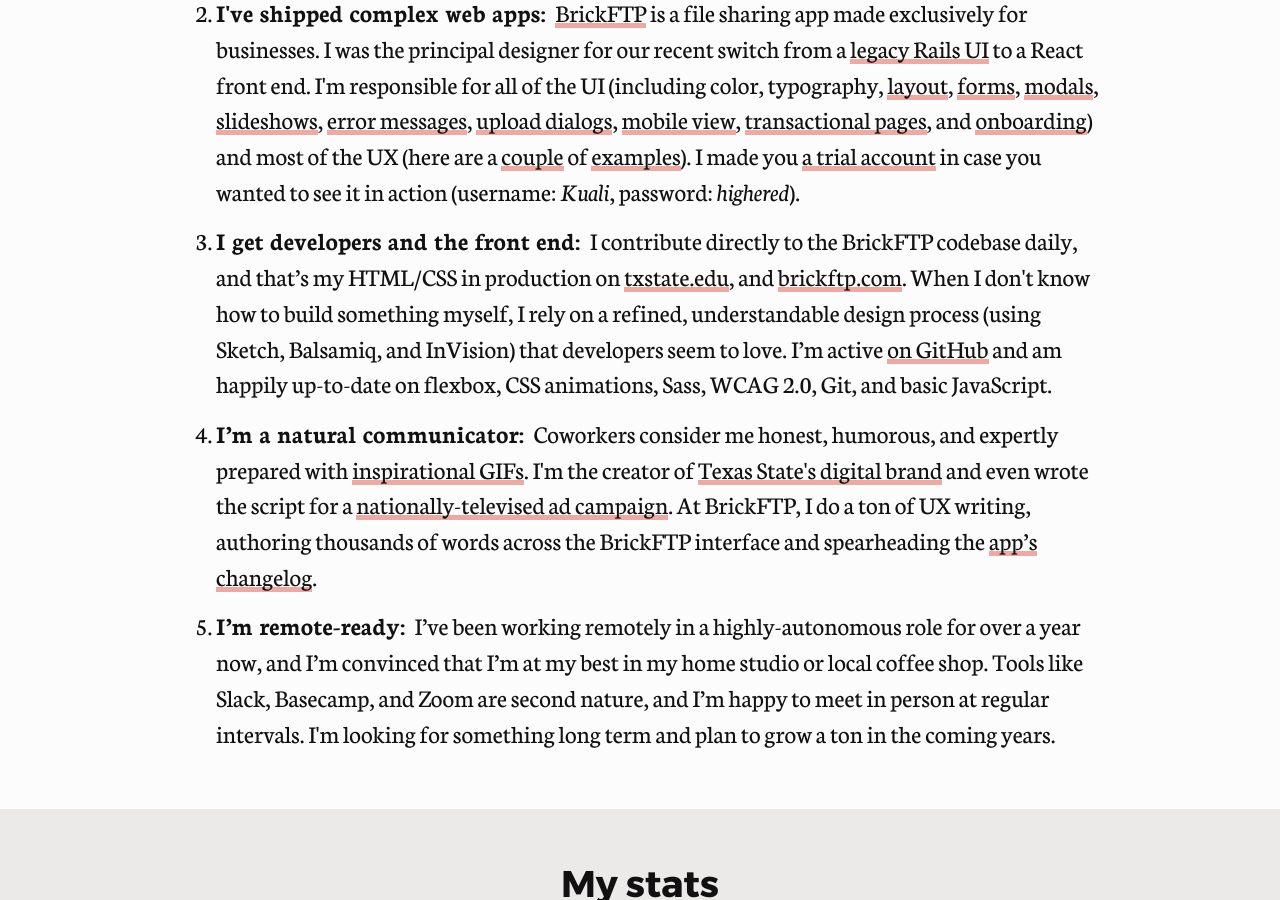
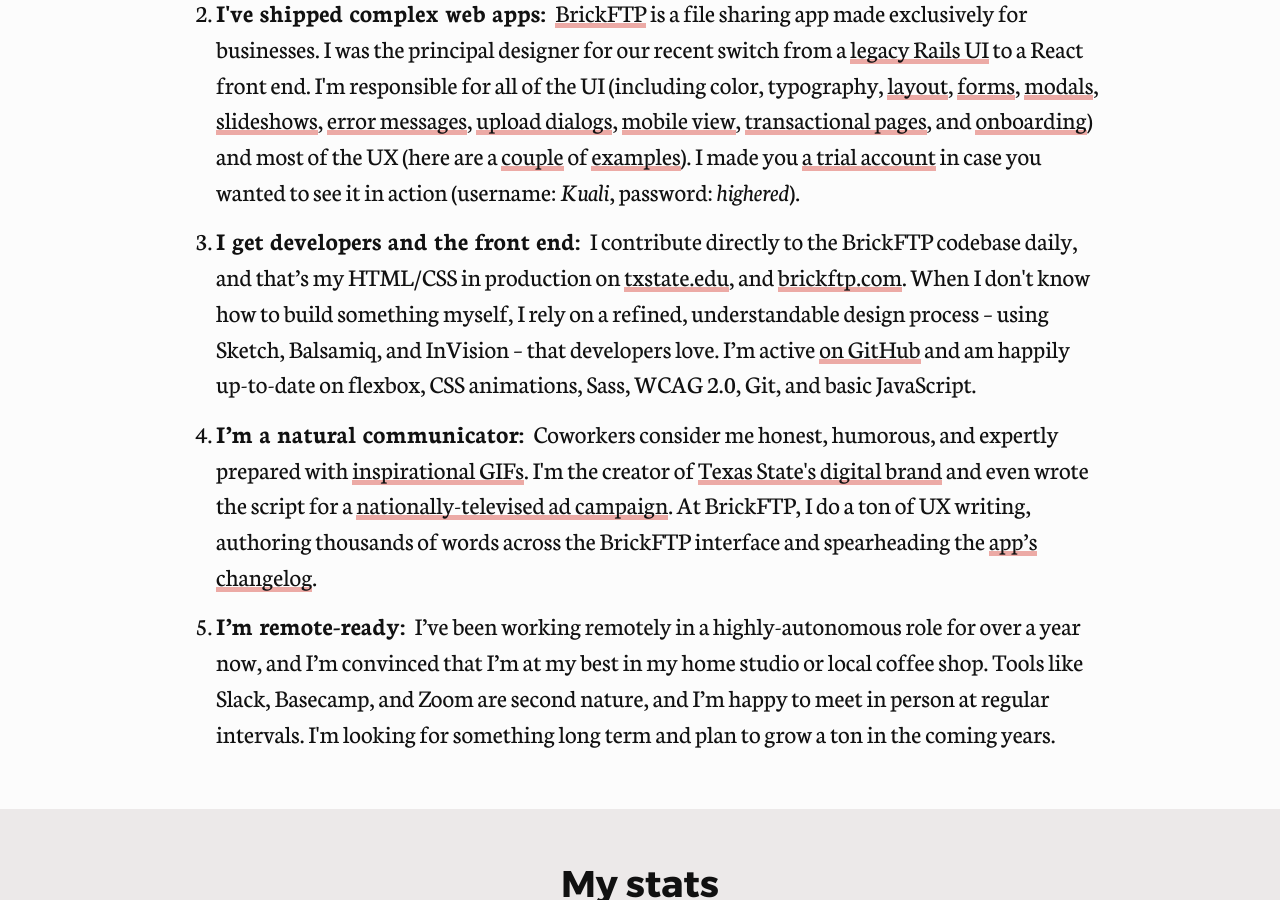
Before and after one commit to edelstone/my-website, a Jekyll site: the page built from kuali.html, in a window 1280 px wide and 900 px high, scrolled down 1070 px. Built offline with Jekyll 4.4.1, drawn with Linux system fonts in a browser that asks for light colours; nearby versions of some CDN libraries; library files that are not in the unit come from our copies.

Commit message:
adds small text changes

```diff
--- a/kuali.html
+++ b/kuali.html
@@ -44,7 +44,7 @@ button-prev-link: /contact
 						<span class="faux-link" data-featherlight="/images/brickftp/react-mobile.jpg">mobile view</span>,
 						<span class="faux-link" data-featherlight="/images/brickftp/react-upgrade.jpg">transactional pages</span>, and
 						<span class="faux-link" data-featherlight="/images/brickftp/react-welcome.jpg">onboarding</span>) and most of the UX (here are a <a href="https://projects.invisionapp.com/share/TFBVY7F5R#/screens">couple</a> of <a href="https://projects.invisionapp.com/share/R8FH6PZJ75Q#/screens">examples</a>). I made you <a href="https://kuali.brickftp.com/sessions/new">a trial account</a> in case you wanted to see it in action (username: <i>Kuali</i>, password: <i>highered</i>).</li>
-					<li><span class="inline-header">I get developers and the front end:</span> I contribute directly to the BrickFTP codebase daily, and that’s my HTML/CSS in production on <a href="https://txstate.edu">txstate.edu</a>, and <a href="https://brickftp.com">brickftp.com</a>. When I don't know how to build something myself, I rely on a refined, understandable design process (using Sketch, Balsamiq, and InVision) that developers seem to love. I’m active <a href="https://github.com/edelstone">on GitHub</a> and am happily up-to-date on flexbox, CSS animations, Sass, WCAG 2.0, Git, and basic JavaScript.</li>
+					<li><span class="inline-header">I get developers and the front end:</span> I contribute directly to the BrickFTP codebase daily, and that’s my HTML/CSS in production on <a href="https://txstate.edu">txstate.edu</a>, and <a href="https://brickftp.com">brickftp.com</a>. When I don't know how to build something myself, I rely on a refined, understandable design process – using Sketch, Balsamiq, and InVision – that developers love. I’m active <a href="https://github.com/edelstone">on GitHub</a> and am happily up-to-date on flexbox, CSS animations, Sass, WCAG 2.0, Git, and basic JavaScript.</li>
 					<li><span class="inline-header">I’m a natural communicator:</span> Coworkers consider me honest, humorous, and expertly prepared with <span class="faux-link" data-featherlight="/images/hands.gif">inspirational GIFs</span>. I'm the creator of <a href="/portfolio/texas-state-brand">Texas State's digital brand</a> and even wrote the script for a <a href="https://vimeo.com/163458282">nationally-televised ad campaign</a>. At BrickFTP, I do a ton of UX writing, authoring thousands of words across the BrickFTP interface and spearheading the <a href="https://headwayapp.co/brickftp-updates">app’s changelog</a>.</li>
 					<li><span class="inline-header">I’m remote-ready:</span> I’ve been working remotely in a highly-autonomous role for over a year now, and I’m convinced that I’m at my best in my home studio or local coffee shop. Tools like Slack, Basecamp, and Zoom are second nature, and I’m happy to meet in person at regular intervals. I'm looking for something long term and plan to grow a ton in the coming years.</li>
 				</ol>
```
